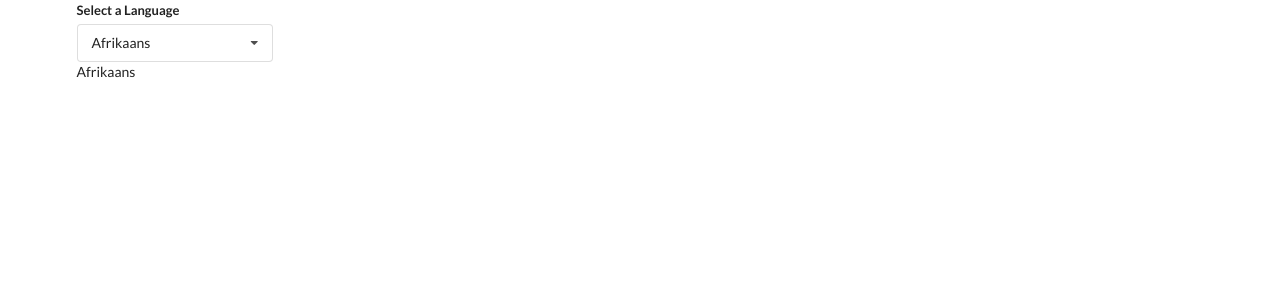
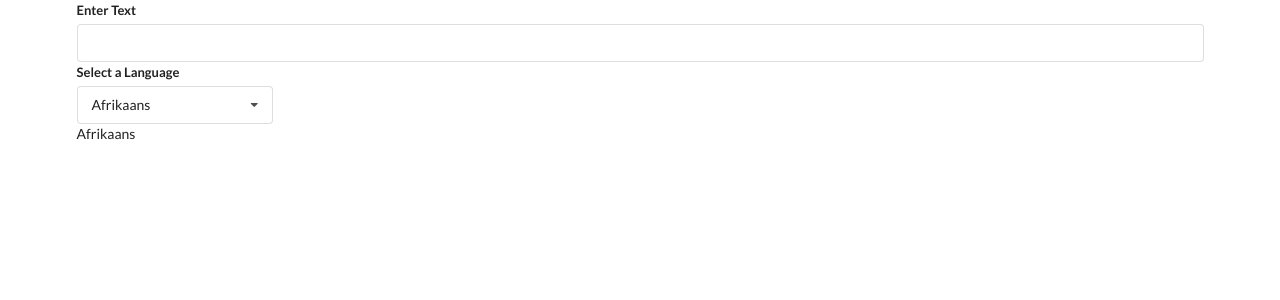
Before and after one commit to imvanzen/udemy-widgets, a React (Create React App) app: page / in a window 1280 px wide. Shown: the top 300 px of the page. Built offline with nearby package versions, Linux system fonts and the light colour scheme.

Commit message:
Display input in the translate component

```diff
--- a/src/components/Translate.js
+++ b/src/components/Translate.js
@@ -17,16 +17,27 @@
 ]
 
 const Translate = () => {
+    const [text, setText] = useState('')
     const [language, setLanguage] = useState(options[0])
 
     return (
         <div className='translate ui'>
+            <div className="ui form">
+                <div className="field">
+                    <label>Enter Text</label>
+                    <input
+                        type='text'
+                        value={text}
+                        onChange={e => setText(e.target.value)} />
+                </div>
+            </div>
             <Dropdown
                 label='Select a Language'
                 options={options}
                 selected={language}
                 onSelectedChange={setLanguage} />
             <div>{language.label}</div>
+            <div>{text}</div>
         </div>
     )
 }
```
